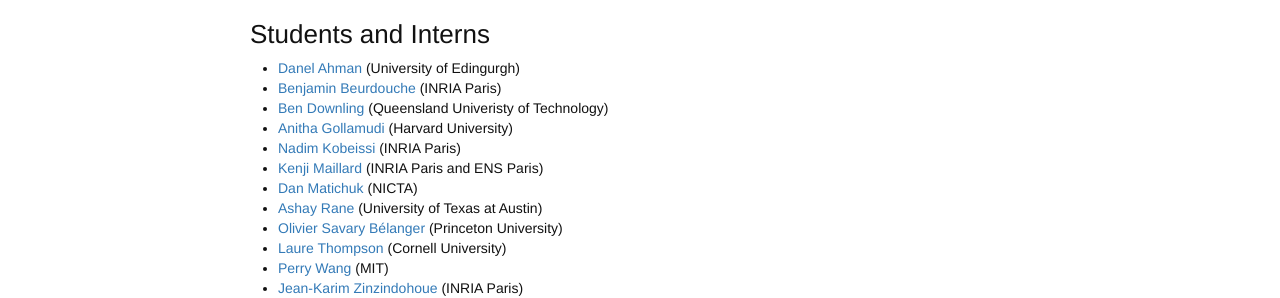
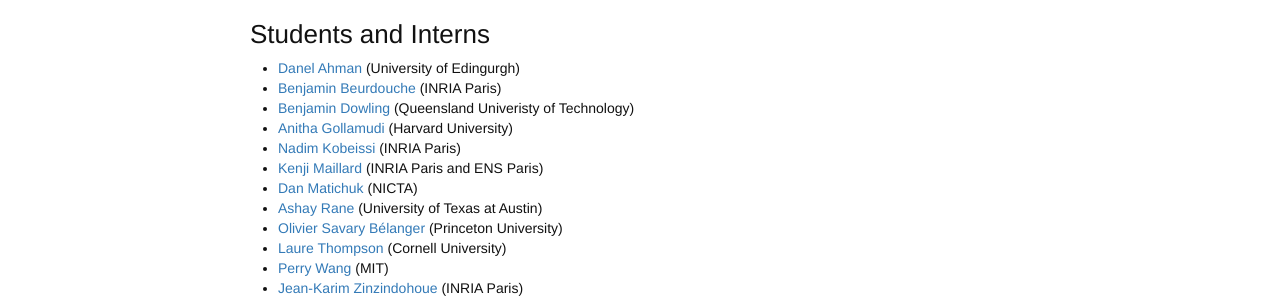
Before and after one commit to project-everest/project-everest.github.io, a Jekyll site: the page built from people.md, in a window 1280 px wide. Shown: the part 643-941 px from the top of the page. Built offline with Jekyll 4.4.1, drawn with Linux system fonts in a browser that asks for light colours.

Commit message:
fix spelling mistake

```diff
--- a/_data/students.json
+++ b/_data/students.json
@@ -12,8 +12,8 @@
         "url": "https://github.com/beurdouche/"
     },
     {
-        "firstname": "Ben",
-        "lastname": "Downling",
+        "firstname": "Benjamin",
+        "lastname": "Dowling",
         "lab": "Queensland Univeristy of Technology",
         "url": "http://benjamindowling.com/"
     },
```
